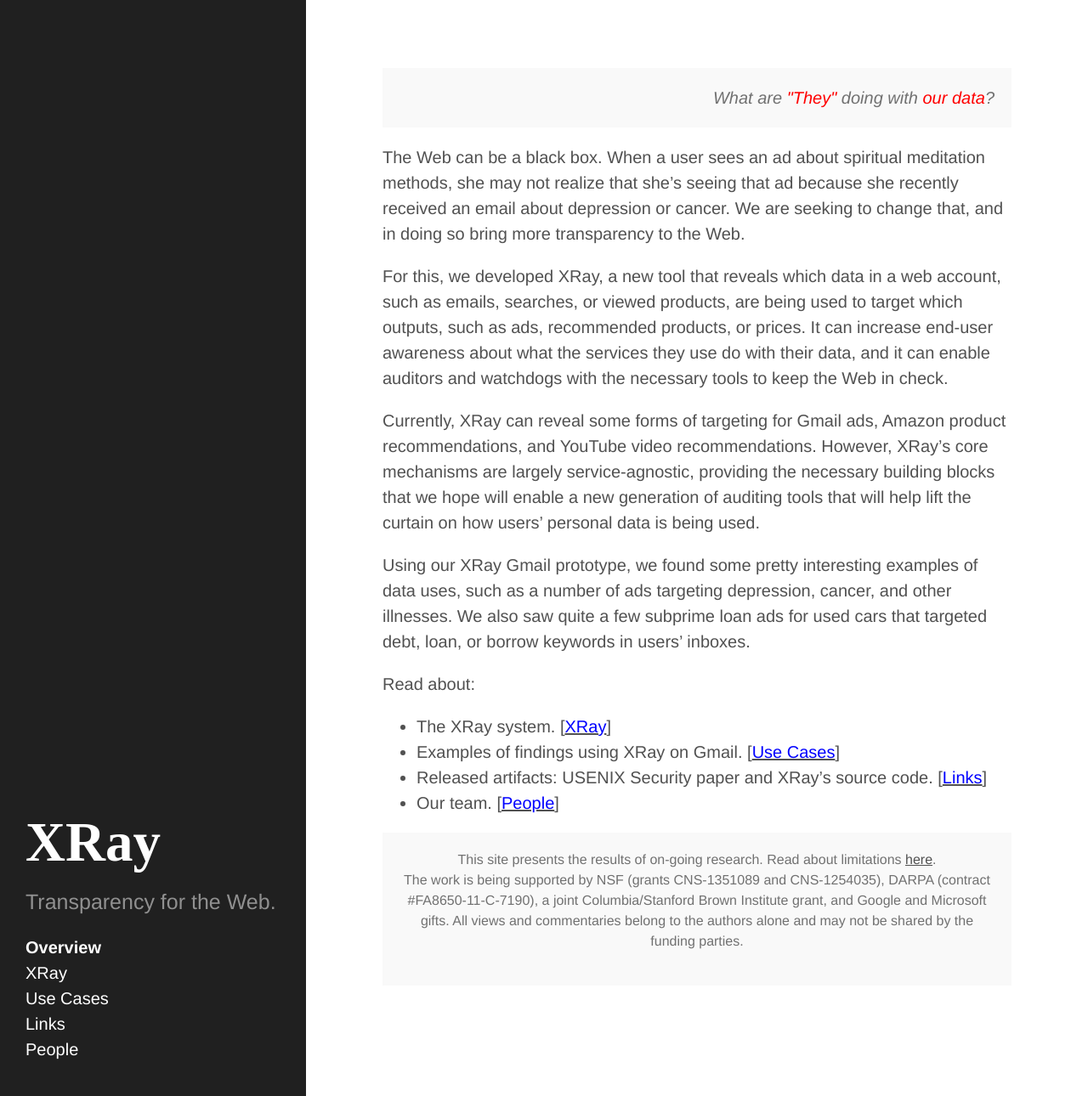
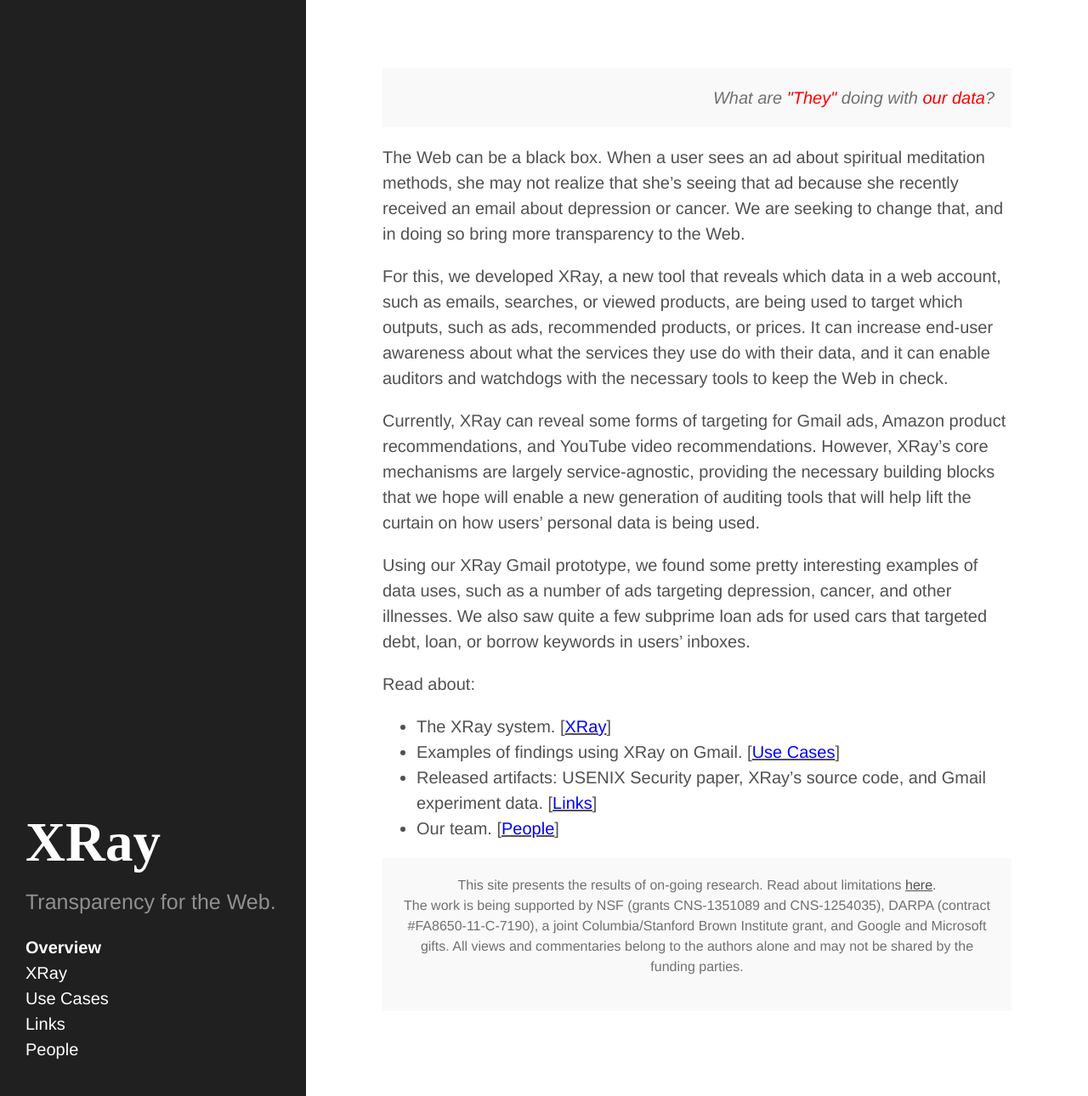
Before and after one commit to columbia/xray, a Jekyll site: the page built from index.md, in a window 1280 px wide and 1290 px high. Shown: the whole window at 85% size. Built offline with Jekyll 4.4.1, drawn with Linux system fonts in a browser that asks for light colours.

Commit message:
Update index.md

```diff
--- a/index.md
+++ b/index.md
@@ -52,6 +52,6 @@ Read about:
 * The XRay system. [<a href="{{ site.baseurl }}/2-system-description/"><font color="blue">XRay</font></a>]
 * Examples of findings using XRay on Gmail.
 [<a href="{{ site.baseurl }}/3-use-cases/"><font color="blue">Use Cases</font></a>]
-* Released artifacts: USENIX Security paper and XRay's
-  source code. [<a href="{{ site.baseurl }}/5-resources/"><font color="blue">Links</font></a>]
+* Released artifacts: USENIX Security paper, XRay's
+  source code, and Gmail experiment data. [<a href="{{ site.baseurl }}/5-resources/"><font color="blue">Links</font></a>]
 * Our team. [<a href="{{ site.baseurl }}/5-resources/"><font color="blue">People</font></a>]
```
